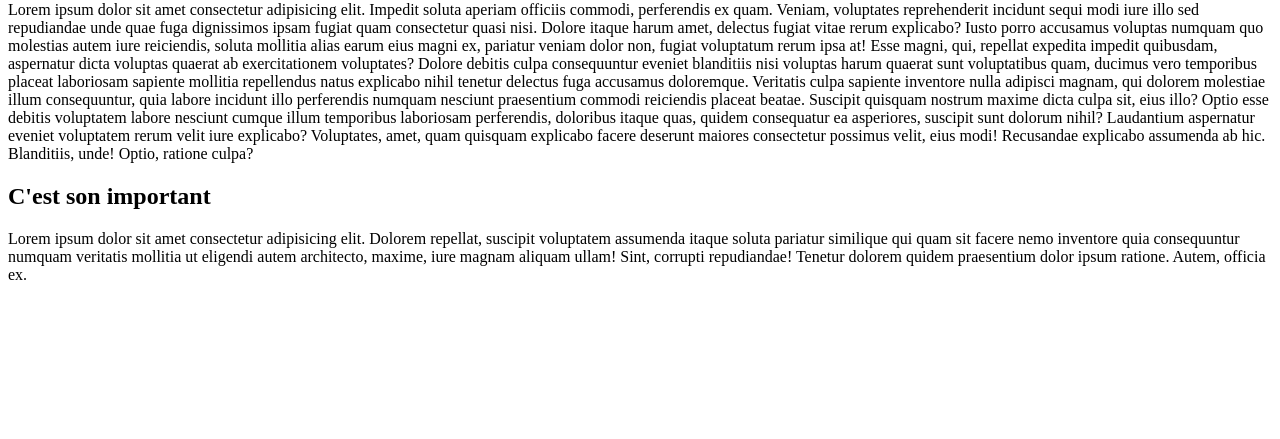
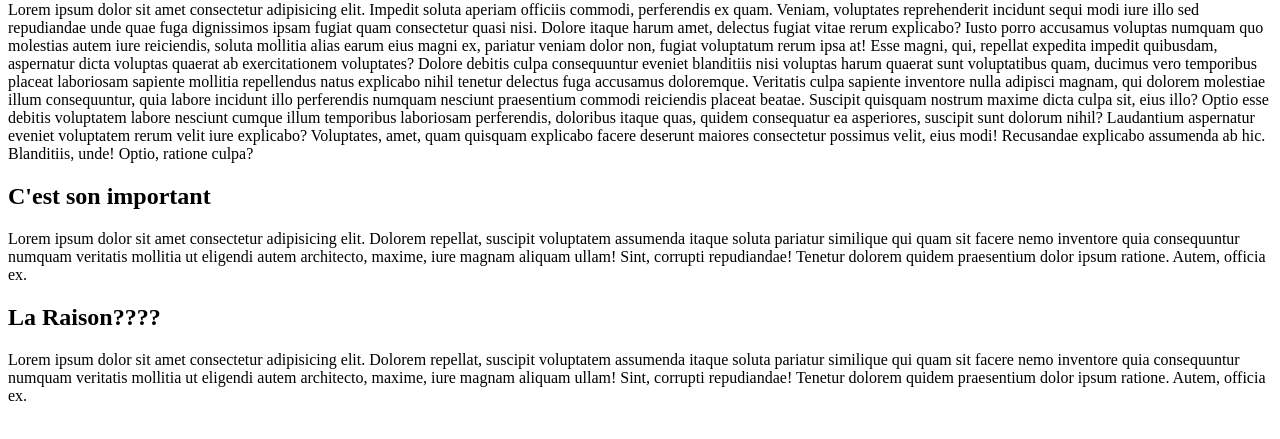
Before and after one commit to djken/Demo-git, a plain HTML site: page index.html in a window 1280 px wide. Shown: the part 79-518 px from the top of the page. Drawn offline with Linux system fonts and the light colour scheme.

Commit message:
Modifier le fichier index.htm

```diff
--- a/index.html
+++ b/index.html
@@ -14,5 +14,8 @@
 <h2>C'est son important</h2>
 <p>Lorem ipsum dolor sit amet consectetur adipisicing elit. Dolorem repellat, suscipit voluptatem assumenda itaque soluta pariatur similique qui quam sit facere nemo inventore quia consequuntur numquam veritatis mollitia ut eligendi autem architecto, maxime, iure magnam aliquam ullam! Sint, corrupti repudiandae! Tenetur dolorem quidem praesentium dolor ipsum ratione. Autem, officia ex.</p>
 
+<h2>La Raison????</h2>
+<p>Lorem ipsum dolor sit amet consectetur adipisicing elit. Dolorem repellat, suscipit voluptatem assumenda itaque soluta pariatur similique qui quam sit facere nemo inventore quia consequuntur numquam veritatis mollitia ut eligendi autem architecto, maxime, iure magnam aliquam ullam! Sint, corrupti repudiandae! Tenetur dolorem quidem praesentium dolor ipsum ratione. Autem, officia ex.</p>
+
 </body>
 </html>
```
